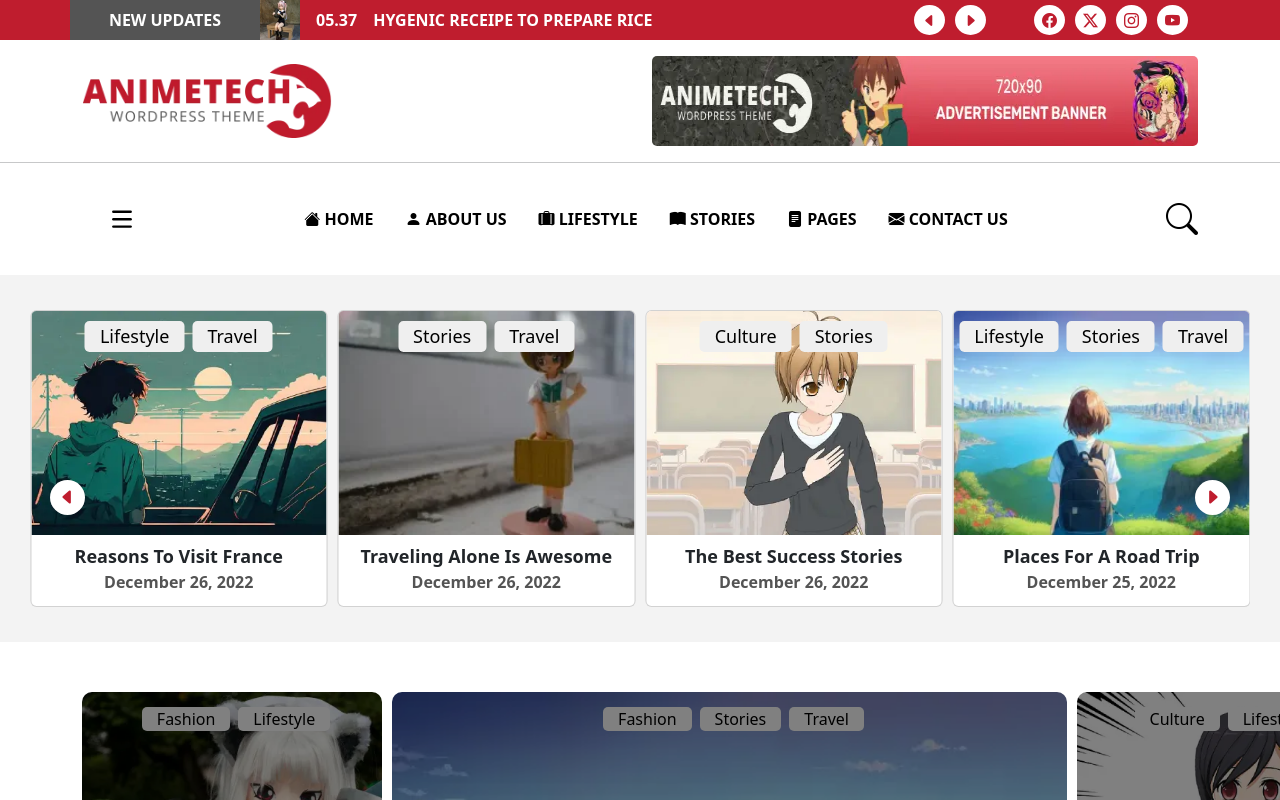
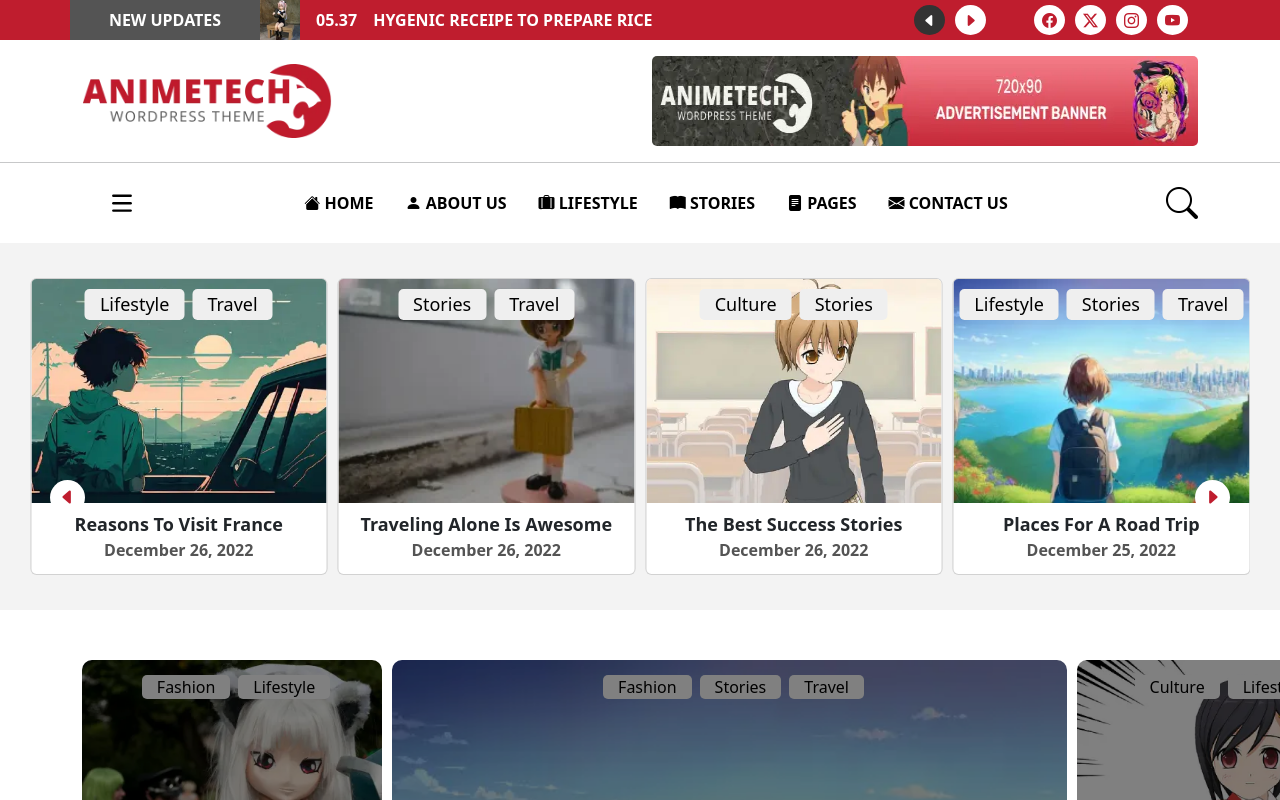
Before and after one commit to Beniamino-Soccio/proj-html-vuejs, a Vue app: page / in a window 1280 px wide. In both pictures the pointer is over the icon 929 px from the left and 20 px from the top of the page. Shown: the top 800 px of the page. Built offline with nearby package versions, Linux system fonts and the light colour scheme.

Commit message:
Fixed Header - v.1

```diff
--- a/src/components/AppHeader.vue
+++ b/src/components/AppHeader.vue
@@ -64,7 +64,7 @@ components: {
     </div>
     <hr class="m-0">
     <!--Navbar-->
-    <div class="container py-3">
+    <div class="container">
       <div class="row">
         <div class="col-2 d-flex align-items-center">
           <a href="#"><AnimatedBurgerMenuHeader/></a>
--- a/src/components/NewUpdatesHeaderTop.vue
+++ b/src/components/NewUpdatesHeaderTop.vue
@@ -61,7 +61,7 @@ export default {
           <div class="current-new-updates col-7 d-flex align-items-center p-0 gap-3 text-white fw-bold">
             <img :src="newUpdates[currentIndex].img" :alt="newUpdates[currentIndex].text">
             <div><span>{{ newUpdates[currentIndex].hours }}</span></div>
-            <div><span>{{ newUpdates[currentIndex].text }}</span></div>
+            <div><span class="color-text">{{ newUpdates[currentIndex].text }}</span></div>
           </div>
           <!--Social Icon-->
           <div class="social-icons col-3 d-flex justify-content-end align-items-center">
@@ -112,4 +112,14 @@ export default {
   font-size: 15px;
   margin-right: 10px;
 }
+
+.social-icons i:hover{
+  background-color: #333;
+  color: white;
+}
+
+.color-text:hover{
+  color: #333;
+  cursor: pointer;
+}
 </style>
```
